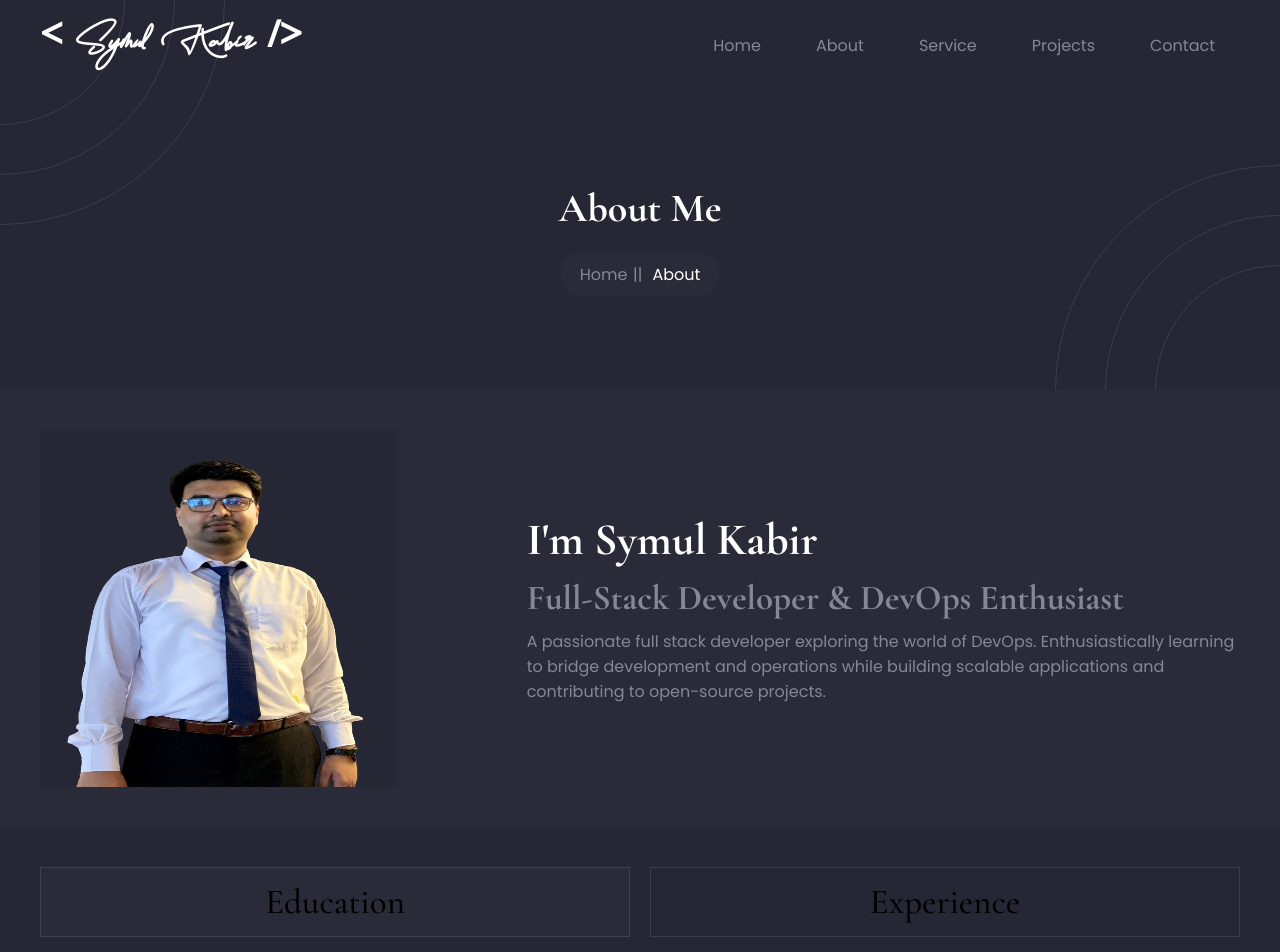
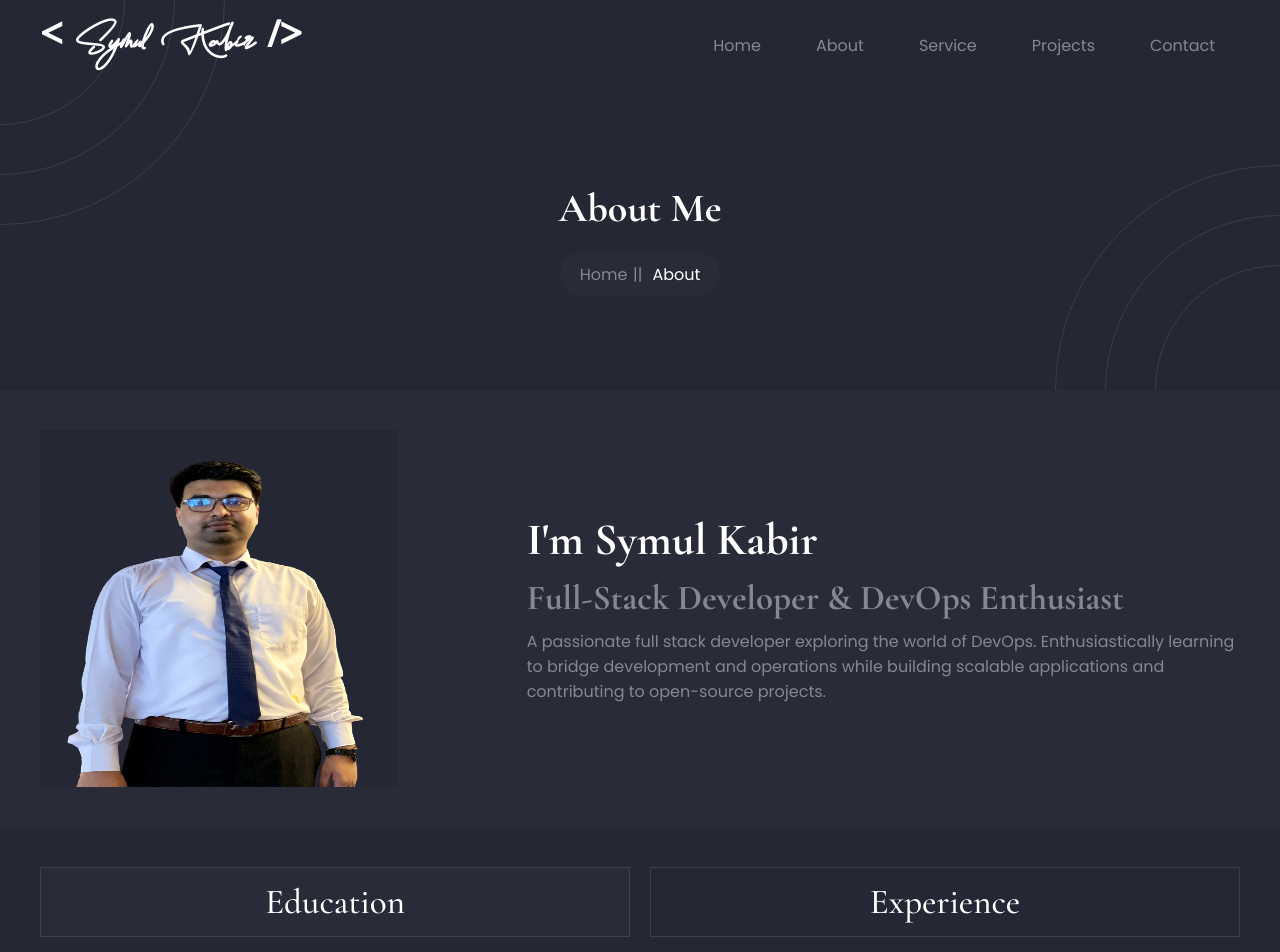
Before and after one commit to SymulKabir/symulkabir-next.js, a Next.js app: page /about in a window 1280 px wide. Shown: the top 952 px of the page. Built offline with nearby package versions, Linux system fonts and the light colour scheme.

Commit message:
update /about page one line styles

```diff
--- a/src/app/about/components/EducationAndExperience/styles.scss
+++ b/src/app/about/components/EducationAndExperience/styles.scss
@@ -13,6 +13,7 @@
                 font-family: "Cormorant Garamond";
                 font-style: 600;
                 background-color: transparent;
+                color: #FFF !important;
                 cursor: pointer;
 
                 &.active,
```
